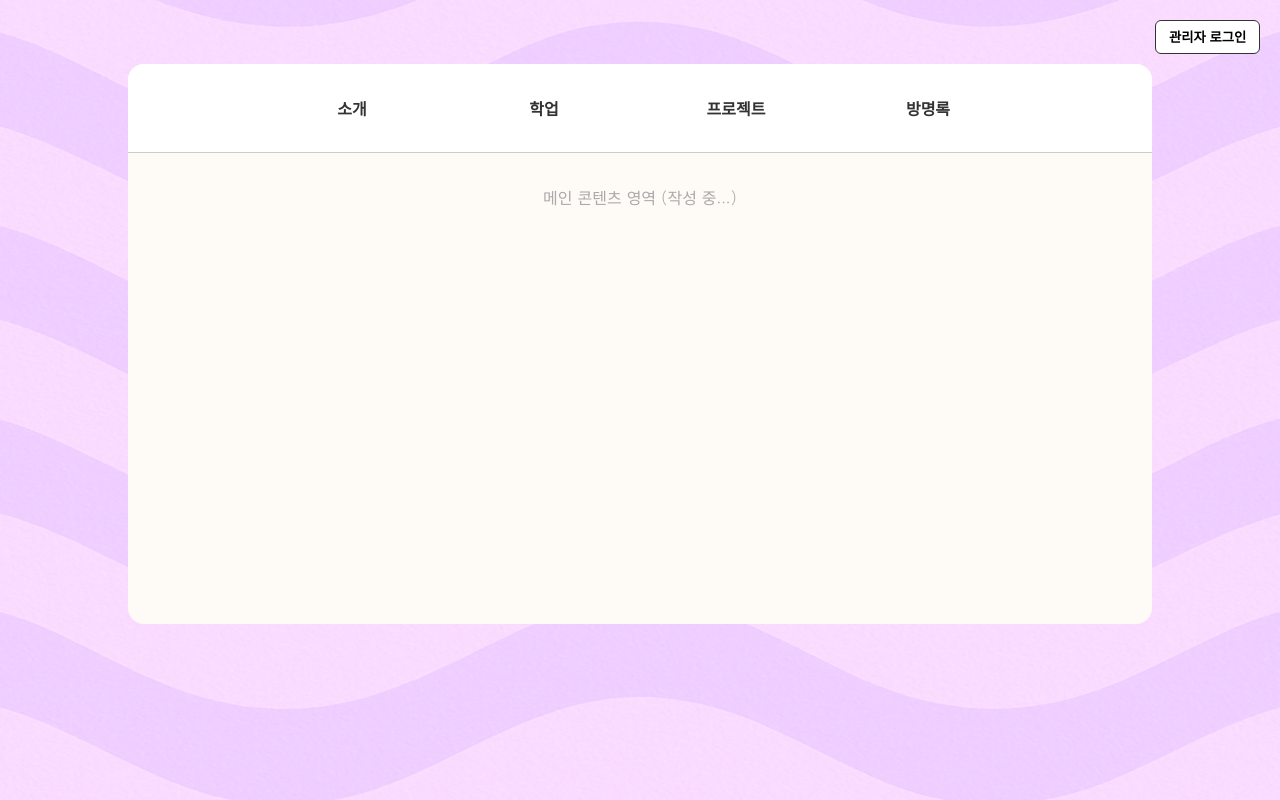
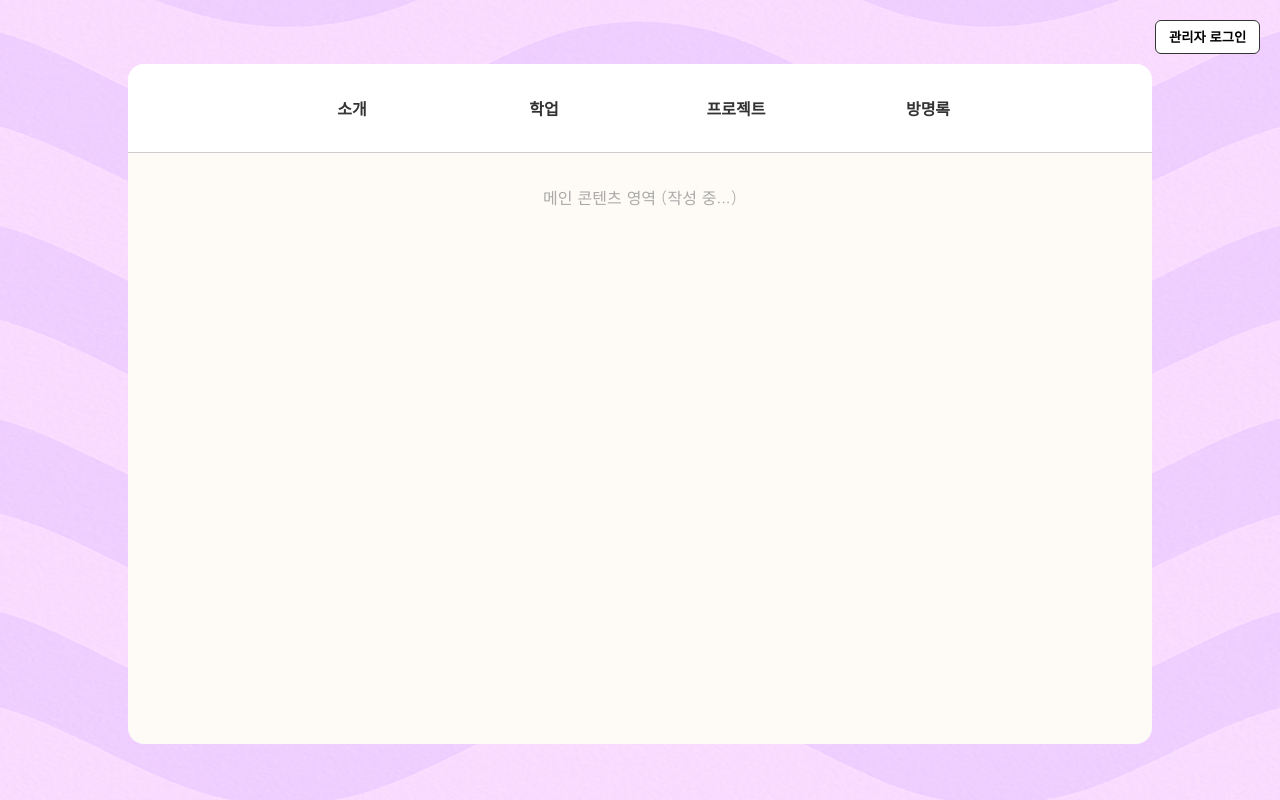
Before and after one commit to soyeon1806/resume, a React (Vite) app in the folder resume/: page / in a window 1280 px wide. Built offline with nearby package versions, Linux system fonts and the light colour scheme.

Commit message:
🎨 design: 메인 페이지 세로 길이 변경 (#25)

```diff
--- a/resume/src/pages/main/MainPage.jsx
+++ b/resume/src/pages/main/MainPage.jsx
@@ -40,7 +40,7 @@ const MainPage = () => {
                     margin: '0 auto',
                     borderRadius: '16px',
                     overflow: 'hidden',
-                    minHeight: '70vh',
+                    minHeight: '85vh',
                 }}
             >
                 <Navbar />
```
